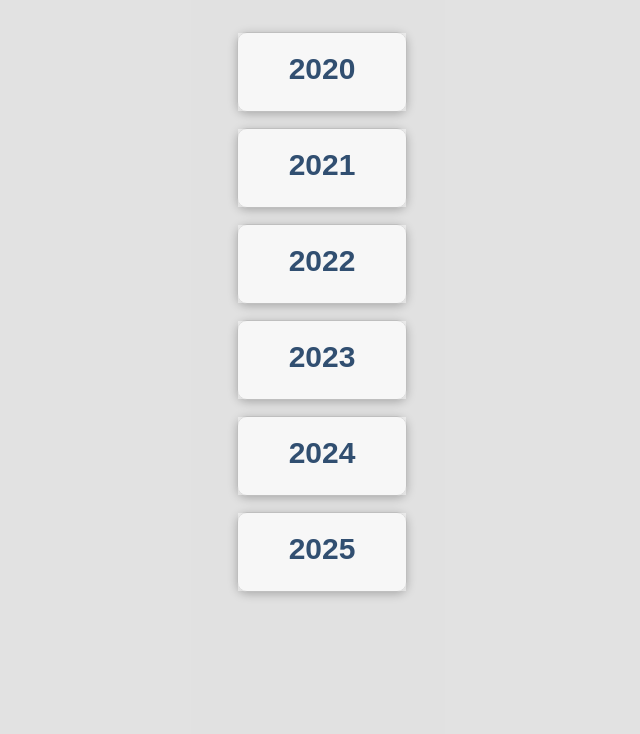
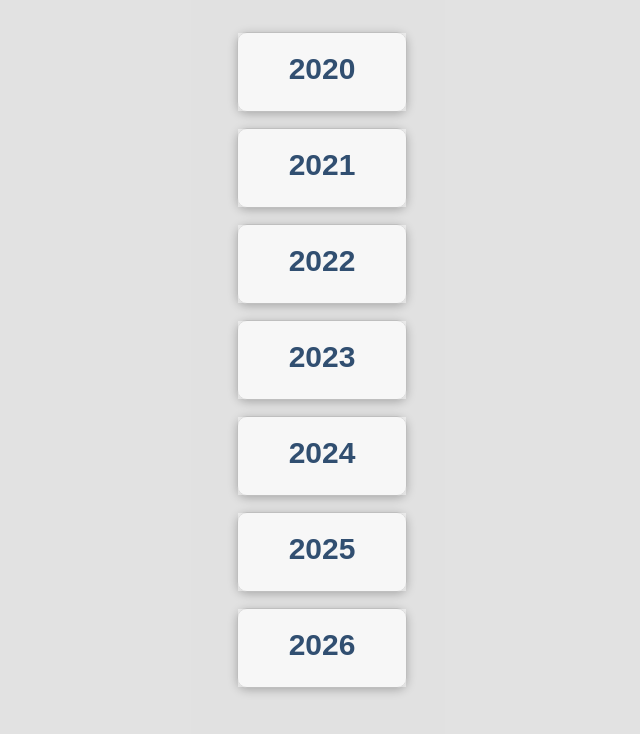
Before and after one commit to workin-efrati/Client-Rav, a React (Vite) app: page / in a window 1280 px wide. Shown: the top 734 px of the page, without its empty margins (434-1074 px from the left). Built offline with nearby package versions, Linux system fonts and the light colour scheme; no server answers; a web font is replaced by a local one.

Commit message:
add year : 2026

```diff
--- a/src/components/Move/index.jsx
+++ b/src/components/Move/index.jsx
@@ -29,7 +29,7 @@ function Move({ date }) {
     }
 
     return <div className={style.move}>
-        {(month || year != 2025) && (day || month != 12) && day != 31 ? <Link key={'next'} to={nextPath}><IoIosArrowForward /></Link> : <div className={style.remove}></div>}
+        {(month || year != 2026) && (day || month != 12) && day != 31 ? <Link key={'next'} to={nextPath}><IoIosArrowForward /></Link> : <div className={style.remove}></div>}
         <Link className={style.back} key={date} to={back}>{date}</Link>
         {(month || year != 2020) && (day || month != 1) && day != 1 ? <Link key={'prev'} to={prevPath}><IoIosArrowBack /></Link> : <div className={style.remove}></div>}
     </div>
--- a/src/pages/Years/index.jsx
+++ b/src/pages/Years/index.jsx
@@ -4,7 +4,7 @@ import style from './style.module.css'
 function Years() {
 
   // 5.20-7.24
-  let years = ['2020', '2021', '2022', '2023', '2024', '2025'];
+  let years = ['2020', '2021', '2022', '2023', '2024', '2025', '2026'];
 
 
   return <div className={style.years}>
```
